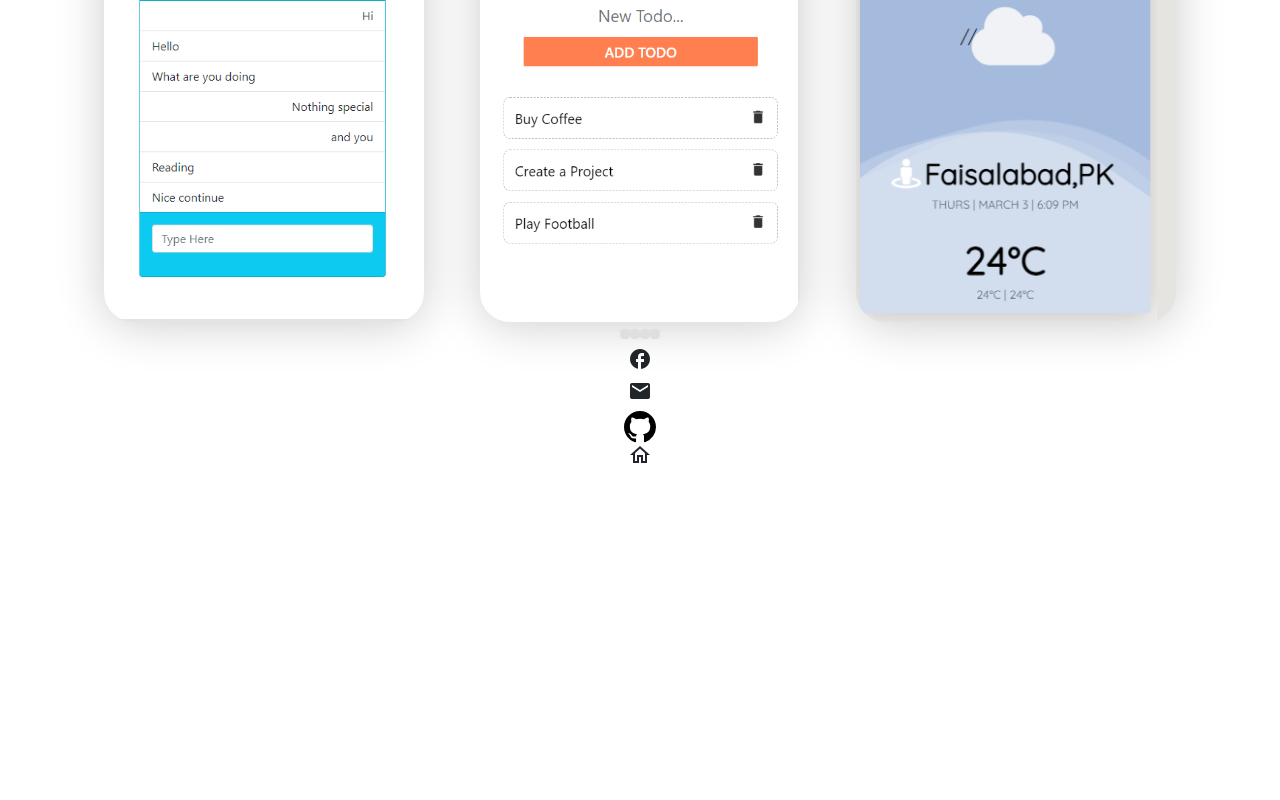
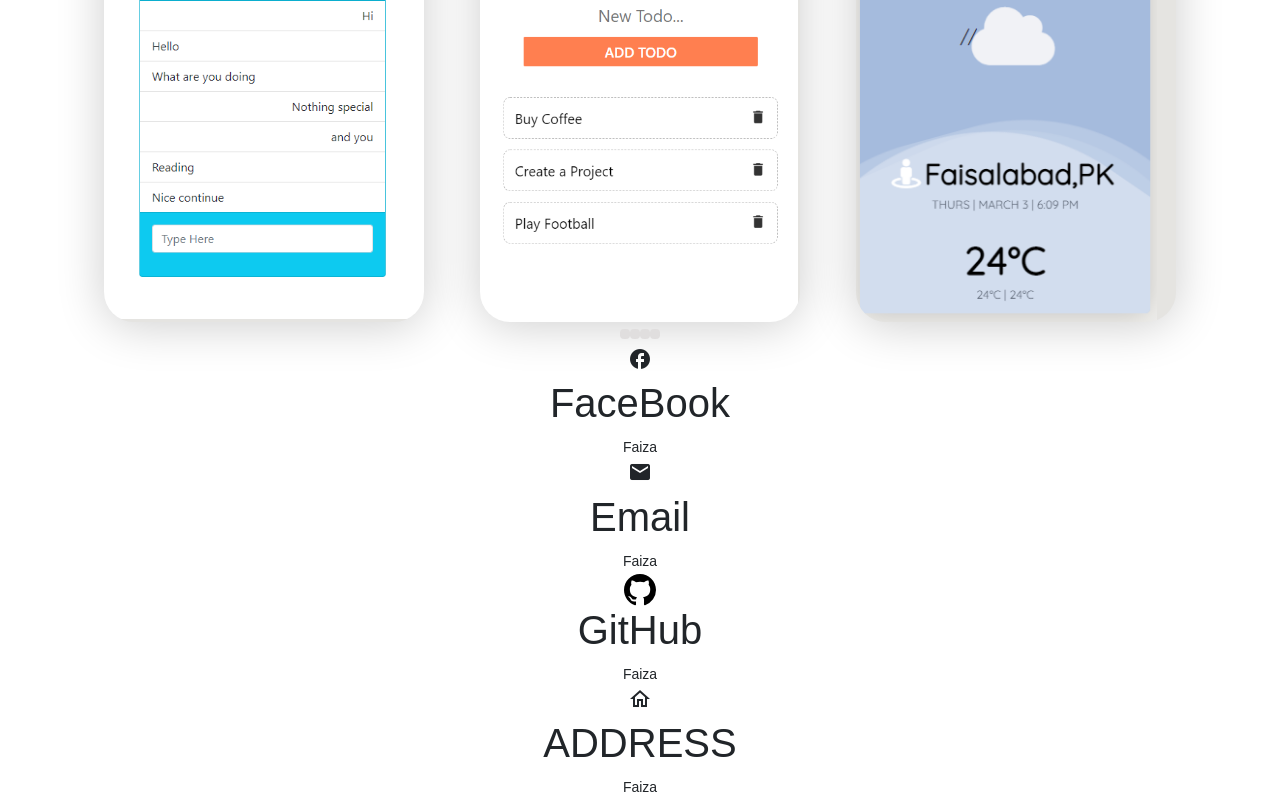
Before and after one commit to faiza203/Portfolio, a React (Create React App) app: page / in a window 1280 px wide. Shown: the part 2157-2957 px from the top of the page. Before the commit the page ends 2633 px from the top, so only its background shows below. Built offline with nearby package versions, Linux system fonts and the light colour scheme; a web font is replaced by a local one.

Commit message:
Create contact.css

```diff
--- a/src/components/Contact.js
+++ b/src/components/Contact.js
@@ -4,13 +4,17 @@ const Contact = () => {
   return (
     <div id="Contact">
       <div>
-        <div>
+        <div id="contactSite">
           <span class="material-icons">facebook</span>
+          <h1>FaceBook</h1>
+          <p>Faiza</p>
         </div>
-        <div>
+        <div id="contactSite">
           <span class="material-icons">email</span>
+          <h1>Email</h1>
+          <p>Faiza</p>
         </div>
-        <div>
+        <div id="contactSite">
           <svg
             class="octicon octicon-mark-github v-align-middle"
             height="32"
@@ -24,9 +28,13 @@ const Contact = () => {
               d="M8 0C3.58 0 0 3.58 0 8c0 3.54 2.29 6.53 5.47 7.59.4.07.55-.17.55-.38 0-.19-.01-.82-.01-1.49-2.01.37-2.53-.49-2.69-.94-.09-.23-.48-.94-.82-1.13-.28-.15-.68-.52-.01-.53.63-.01 1.08.58 1.23.82.72 1.21 1.87.87 2.33.66.07-.52.28-.87.51-1.07-1.78-.2-3.64-.89-3.64-3.95 0-.87.31-1.59.82-2.15-.08-.2-.36-1.02.08-2.12 0 0 .67-.21 2.2.82.64-.18 1.32-.27 2-.27.68 0 1.36.09 2 .27 1.53-1.04 2.2-.82 2.2-.82.44 1.1.16 1.92.08 2.12.51.56.82 1.27.82 2.15 0 3.07-1.87 3.75-3.65 3.95.29.25.54.73.54 1.48 0 1.07-.01 1.93-.01 2.2 0 .21.15.46.55.38A8.013 8.013 0 0016 8c0-4.42-3.58-8-8-8z"
             ></path>
           </svg>
+          <h1>GitHub</h1>
+          <p>Faiza</p>
         </div>
-        <div>
+        <div id="contactSite">
           <span class="material-icons-outlined">home</span>
+          <h1>ADDRESS</h1>
+          <p>Faiza</p>
         </div>
       </div>
       <div>
```
Also changed, not shown: src/components/css/contact.css (added).
